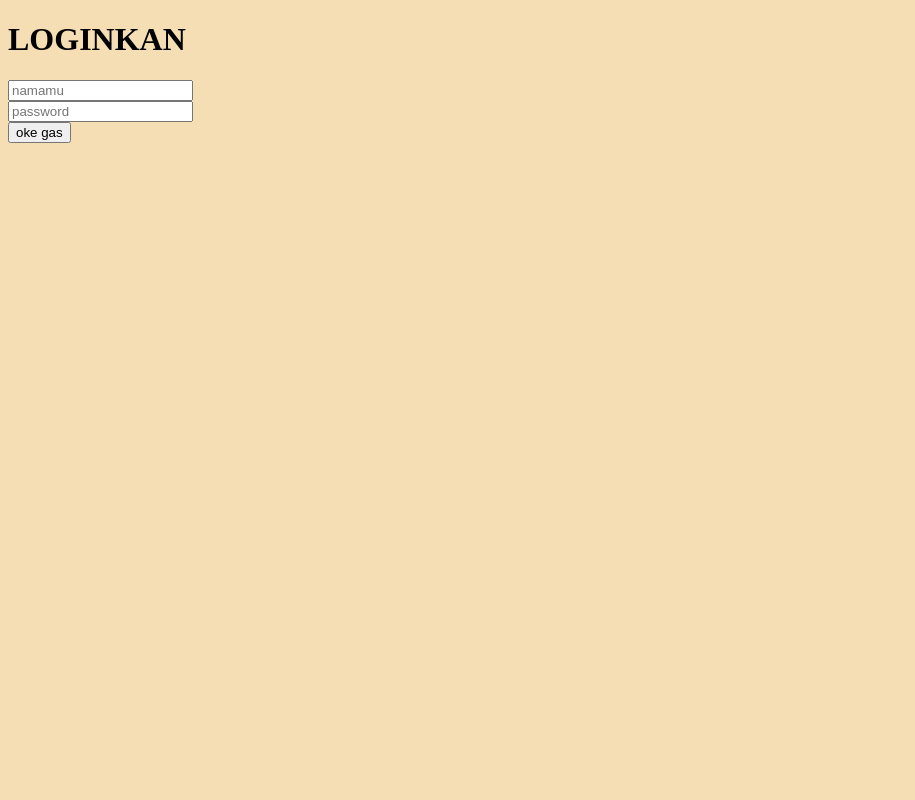
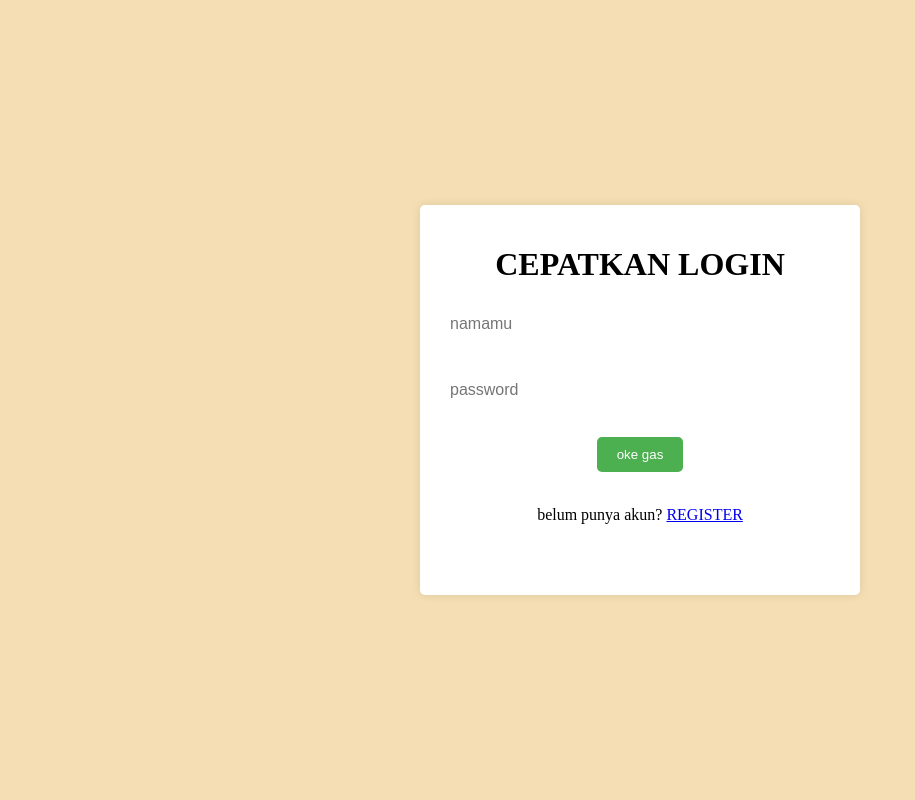
Before and after one commit to MAthallahR/learning, a PHP site: page /login.php in a window 1280 px wide. Shown: the whole page, without its empty margins (0-915 px from the left). Run offline with PHP 8.4, Linux system fonts and the light colour scheme.

Commit message:
Update login.php
update css

```diff
--- a/php/teslogin/login.php
+++ b/php/teslogin/login.php
@@ -8,10 +8,65 @@
 <style>
     body{
         background-color: wheat;
+        display: flex;
+        justify-content: center;
+        align-items: center;
+        height: 100vh;
+        margin: 0;
+    }
+    form{
+        background-color: white;
+        display: flex;
+        flex-direction: column;
+        align-items: center;
+        padding: 20px;
+        border-radius: 5px;
+        height: 350px;
+        width: 400px;
+        box-shadow: 0 0 10px rgba(0, 0, 0, 0.1);
+    }
+    .usn, .pw{
+        margin-bottom: 10px;
+        padding: 10px;
+        border: none;
+        border-radius: 5px;
+        font-size: 16px;
+        width: 100%;
+        box-sizing: border-box;
+    }
+    .usn:hover, .pw:hover{
+        box-shadow: 0 0 10px rgba(0, 0, 0, 0.2);
+    }
+    .usn:focus, .pw:focus{
+        box-shadow: 0 0 10px rgba(0, 0, 0, 0.3);
+        font-size: larger;
+        transition: font-size .5s;
+    }
+    .login{
+        background-color: #4CAF50;
+        color: #fff;
+        padding: 10px 20px;
+        border: none;
+        border-radius: 5px;
+        cursor: pointer;
+    }
+    .login:hover{
+        background-color: #3e8e41;
+        font-size: larger;
+        transition: font-size .5s;
     }
 </style>
 <body>
-<?php
+    <form action="login.php" method="post">
+    <h1>CEPATKAN LOGIN</h1>
+        <input type="text" name="username" placeholder="namamu" required class="usn">
+        <br>
+        <input type="password" name="password" placeholder="password" class="pw">
+        <br>
+        <input type="submit" value="oke gas" name="login" class="login">
+        <br>
+        <p> belum punya akun? <a href="register.php">REGISTER</a></p>
+        <?php
 include("service/database.php");
 session_start();
 
@@ -24,7 +79,6 @@ if(isset($_POST['login'])){
     if($result->num_rows > 0){
         $data = $result->fetch_assoc();
         if(password_verify($_POST['password'], $data["password"])){
-            $_SESSION["islogin"] = true;
             $_SESSION["username"] = $data["username"];
             header("Location: dashboard.php");
         }else{
@@ -35,15 +89,6 @@ if(isset($_POST['login'])){
     }
 }
 ?>
-    <h1>LOGINKAN</h1>
-    <form action="login.php" method="post">
-        <input type="text" name="username" placeholder="namamu" required>
-        <br>
-        <input type="password" name="password" placeholder="password" required>
-        <br>
-        <input type="submit" value="oke gas" name="login">
-        <?php
-        ?>
     </form>
 </body>
 </html>
```
